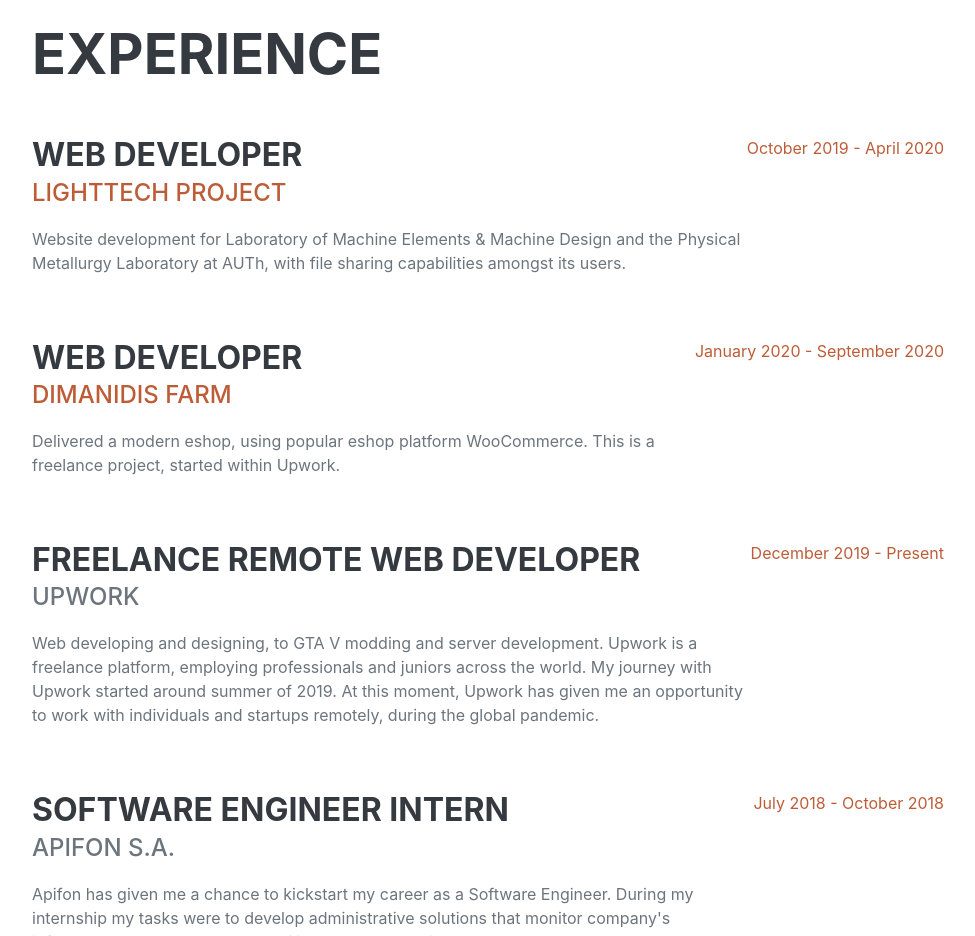
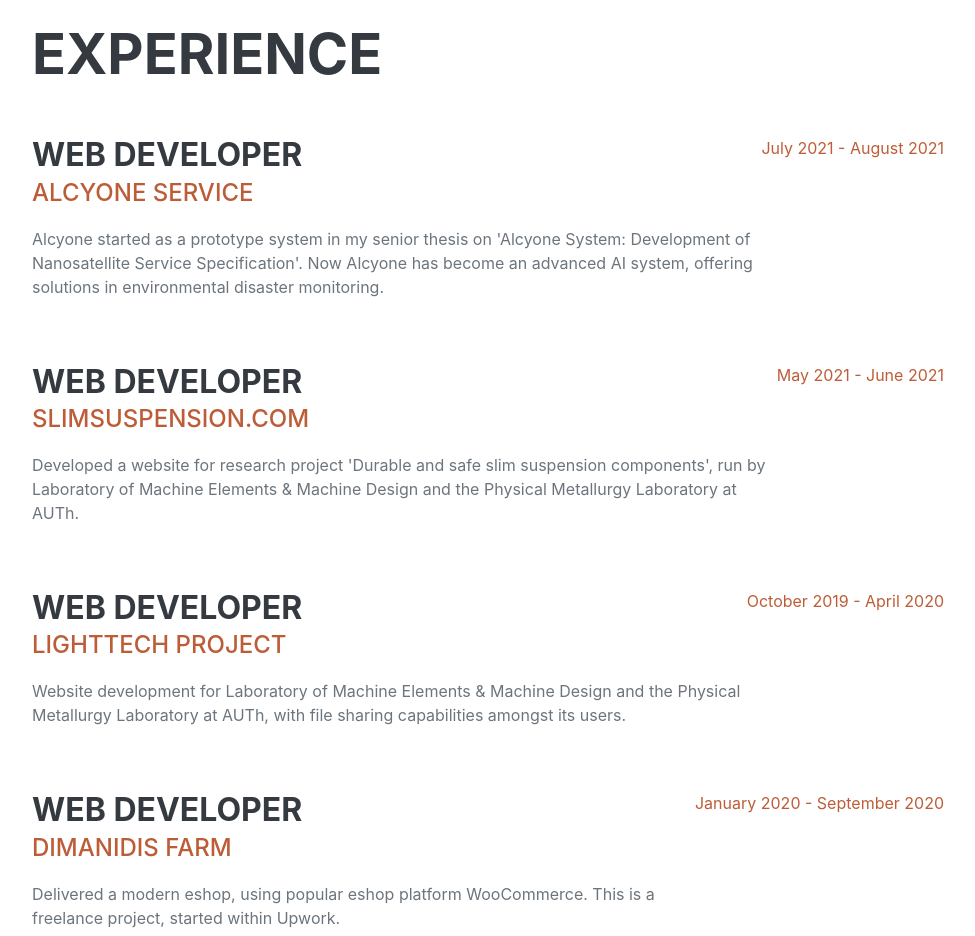
Before and after one commit to codelover96/cv, a plain HTML site: page index.html in a window 1280 px wide. Shown: the part 860-1796 px from the top of the page, without its empty margins (288-1263 px from the left). Drawn offline with nearby package versions, Linux system fonts and the light colour scheme; a web font is replaced by a local one.

Commit message:
Additional work experience added to 'Experience' section

```diff
--- a/index.html
+++ b/index.html
@@ -58,6 +58,24 @@
     <section class="resume-section" id="experience">
         <div class="resume-section-content">
             <h2 class="mb-5">Experience</h2>
+            <div class="d-flex flex-column flex-md-row justify-content-between mb-5">
+                <div class="flex-grow-1">
+                    <h3 class="mb-0">Web Developer</h3>
+                    <div class="subheading mb-3"><a href="https://bit.ly/alcyone-service">Alcyone Service</a></div>
+                    <p>Alcyone started as a prototype system in my senior thesis on 'Alcyone System: Development of Nanosatellite Service Specification'. Now Alcyone has become an advanced AI system, offering solutions in environmental disaster monitoring.</p>
+                </div>
+                <div class="flex-shrink-0"><span class="text-primary">July 2021 - August 2021</span></div>
+            </div>
+
+            <div class="d-flex flex-column flex-md-row justify-content-between mb-5">
+                <div class="flex-grow-1">
+                    <h3 class="mb-0">Web Developer</h3>
+                    <div class="subheading mb-3"><a href="https://slimsuspension.com/">slimsuspension.com</a></div>
+                    <p>Developed a website for research project 'Durable and safe slim suspension components', run by Laboratory of Machine Elements & Machine Design and the Physical Metallurgy Laboratory at AUTh.</p>
+                </div>
+                <div class="flex-shrink-0"><span class="text-primary">May 2021 - June 2021</span></div>
+            </div>
+
             <div class="d-flex flex-column flex-md-row justify-content-between mb-5">
                 <div class="flex-grow-1">
                     <h3 class="mb-0">Web Developer</h3>
```
